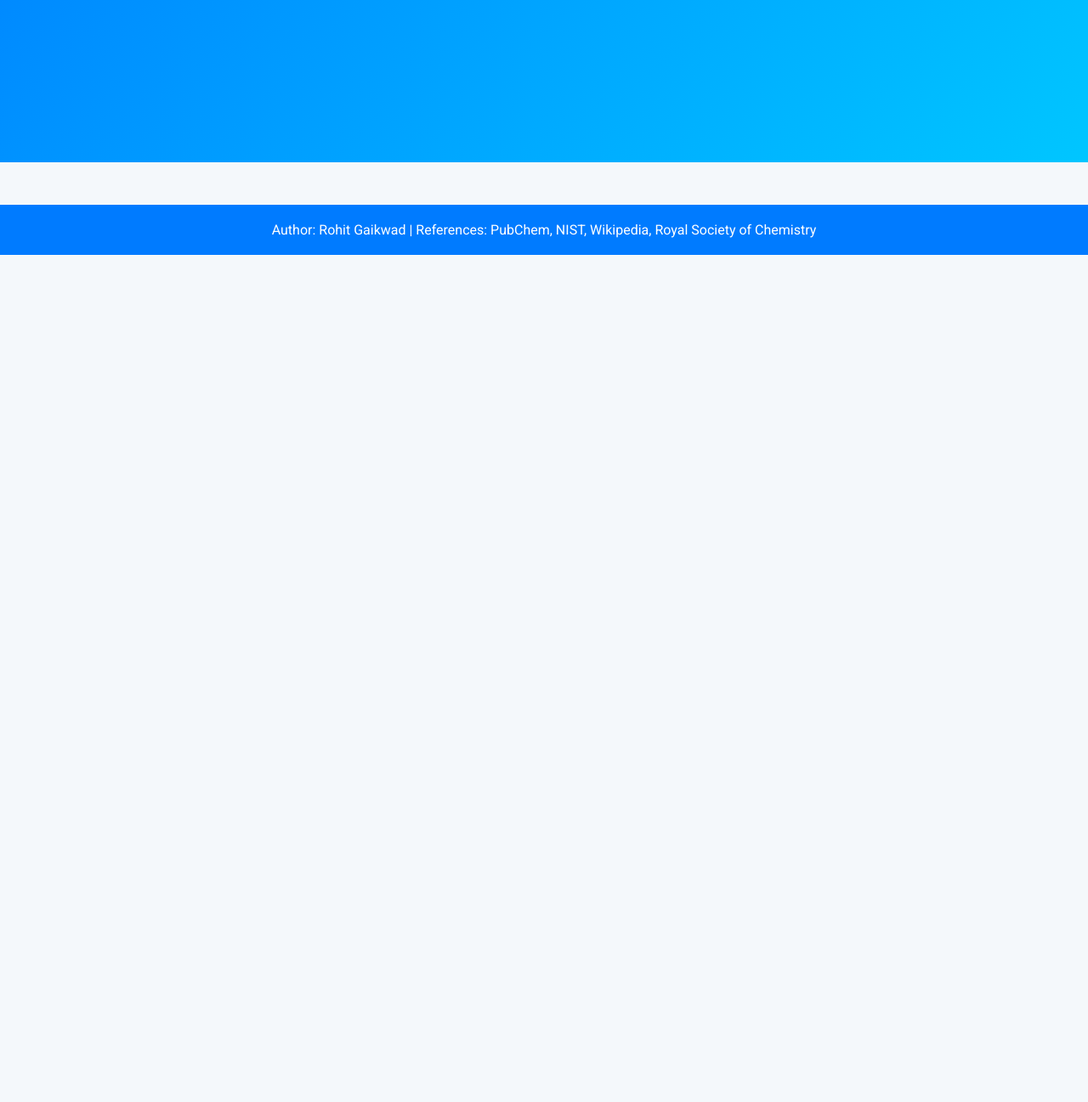
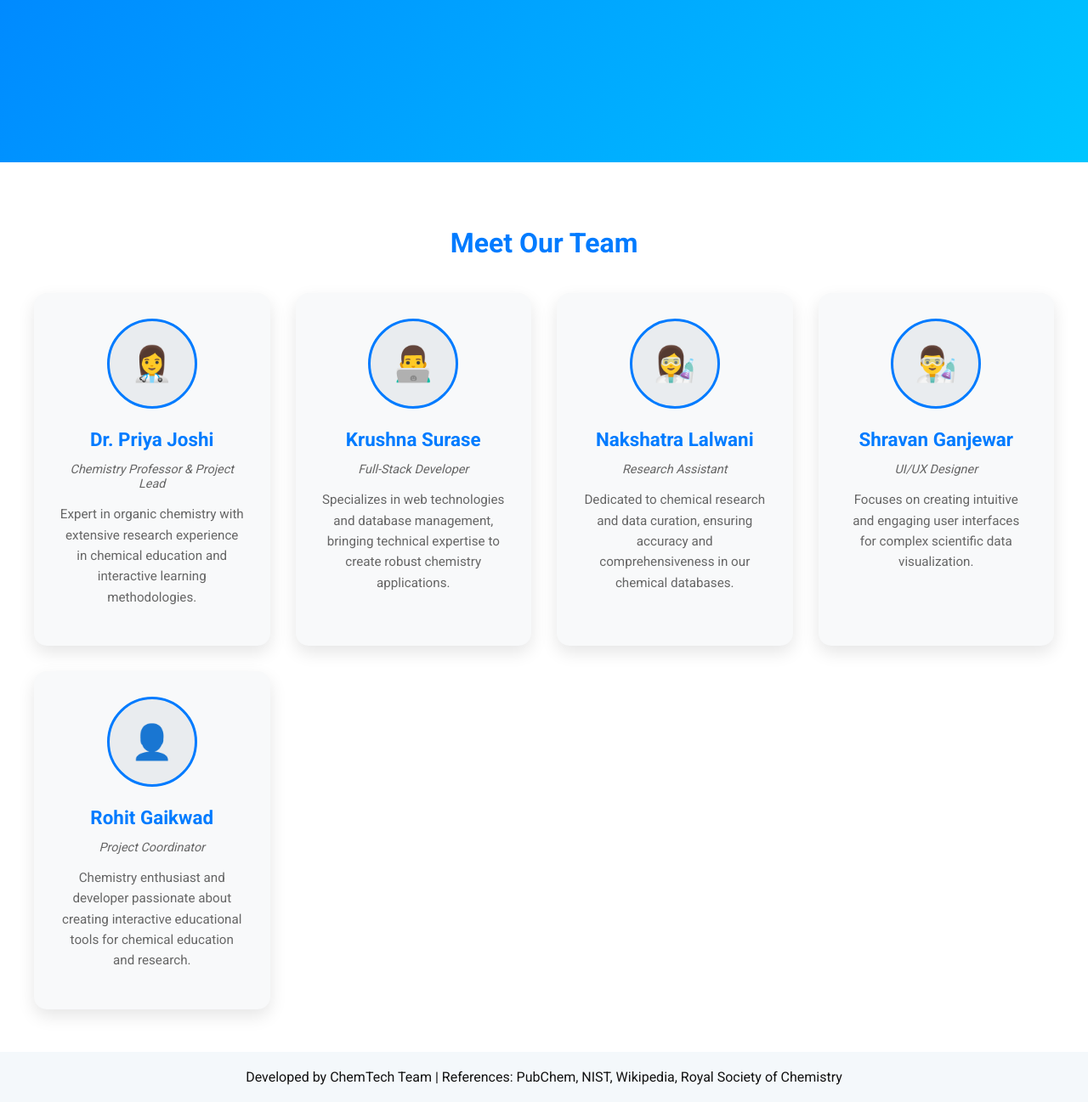
Before and after one commit to rohitgaikwad6156/ChemTech, a plain HTML site: page index.html in a window 1280 px wide. Shown: the part 539-1836 px from the top of the page at 85% size. Before the commit the page ends 839 px from the top, so only its background shows below. Drawn offline with Linux system fonts and the light colour scheme.

Commit message:
Add author section and update footer information
Added author section with team member details and updated footer text.

```diff
--- a/index.html
+++ b/index.html
@@ -25,6 +25,12 @@ nav a:hover { color: #ffe600; }
 .dark-mode { background: #081421; color: #fff; }
 .dark-mode nav { background: #0b2a44; }
 .dark-mode nav a:hover { color: #00ffea; }
+.dark-mode .author-section { background: #081421; }
+.dark-mode .author-section h2 { color: #00ffea; }
+.dark-mode .author-card { background: #1a2332; }
+.dark-mode .author-name { color: #00ffea; }
+.dark-mode .author-role { color: #ccc; }
+.dark-mode .author-bio { color: #ccc; }
 
 /* Hero Section */
 .hero {
@@ -68,8 +74,65 @@ nav a:hover { color: #ffe600; }
 .card p { font-size: 0.95rem; line-height: 1.4; color:#333; }
 .card img { max-width: 80px; margin-bottom: 15px; }
 
-/* Footer */
-footer { margin-top: 50px; padding: 20px; background: #007bff; color: white; }
+/* Author Section */
+.author-section {
+  padding: 50px 20px;
+  background: #fff;
+  text-align: center;
+}
+.author-section h2 {
+  font-size: 2rem;
+  color: #007bff;
+  margin-bottom: 40px;
+}
+.team-grid {
+  display: grid;
+  grid-template-columns: repeat(auto-fit, minmax(250px, 1fr));
+  gap: 30px;
+  max-width: 1200px;
+  margin: 0 auto;
+}
+.author-card {
+  background: #f8f9fa;
+  padding: 30px;
+  border-radius: 15px;
+  box-shadow: 0 8px 20px rgba(0,0,0,0.1);
+  transition: transform 0.3s, box-shadow 0.3s;
+}
+.author-card:hover {
+  transform: translateY(-5px);
+  box-shadow: 0 15px 30px rgba(0,0,0,0.15);
+}
+.author-photo {
+  width: 100px;
+  height: 100px;
+  border-radius: 50%;
+  background: #e9ecef;
+  border: 3px solid #007bff;
+  margin: 0 auto 20px;
+  display: flex;
+  align-items: center;
+  justify-content: center;
+  font-size: 40px;
+  color: #6c757d;
+}
+.author-name {
+  font-size: 1.4rem;
+  font-weight: bold;
+  color: #007bff;
+  margin-bottom: 10px;
+}
+.author-role {
+  font-size: 0.9rem;
+  color: #666;
+  margin-bottom: 15px;
+  font-style: italic;
+}
+.author-bio {
+  color: #666;
+  line-height: 1.6;
+  font-size: 0.95rem;
+}
 
 /* Dark mode button */
 .dark-btn {
@@ -79,7 +142,12 @@ footer { margin-top: 50px; padding: 20px; background: #007bff; color: white; }
 }
 
 /* Responsive */
-@media(max-width:768px){ .hero h1{font-size:2.2rem;} .hero p{font-size:1rem;} }
+@media(max-width:768px){
+  .hero h1{font-size:2.2rem;}
+  .hero p{font-size:1rem;}
+  .author-section h2{font-size:1.5rem;}
+  .team-grid{grid-template-columns: 1fr;}
+}
 </style>
 </head>
 <body>
@@ -95,6 +163,7 @@ footer { margin-top: 50px; padding: 20px; background: #007bff; color: white; }
   <a href="database.html">Chemical Database</a>
   <a href="name-reactions.html">Name Reactions</a>
   <a href="Reaction-Mechanism.html">reaction mechanism</a>
+  <a href="voice-assistant.html">voice-assistant</a>
 </nav>
 
 <section class="hero">
@@ -102,9 +171,48 @@ footer { margin-top: 50px; padding: 20px; background: #007bff; color: white; }
   <p>An Advanced Chemistry Project: Explore chemical databases, visualize molecules in 3D, learn reaction mechanisms, and discover important name reactions with interactive content.</p>
 </section>
 
+<section class="author-section">
+  <h2>Meet Our Team</h2>
+  <div class="team-grid">
+    <div class="author-card">
+      <div class="author-photo">👩‍⚕️</div>
+      <h3 class="author-name">Dr. Priya Joshi</h3>
+      <p class="author-role">Chemistry Professor & Project Lead</p>
+      <p class="author-bio">Expert in organic chemistry with extensive research experience in chemical education and interactive learning methodologies.</p>
+    </div>
+
+    <div class="author-card">
+      <div class="author-photo">👨‍💻</div>
+      <h3 class="author-name">Krushna Surase</h3>
+      <p class="author-role">Full-Stack Developer</p>
+      <p class="author-bio">Specializes in web technologies and database management, bringing technical expertise to create robust chemistry applications.</p>
+    </div>
+
+    <div class="author-card">
+      <div class="author-photo">👩‍🔬</div>
+      <h3 class="author-name">Nakshatra Lalwani</h3>
+      <p class="author-role">Research Assistant</p>
+      <p class="author-bio">Dedicated to chemical research and data curation, ensuring accuracy and comprehensiveness in our chemical databases.</p>
+    </div>
+
+    <div class="author-card">
+      <div class="author-photo">👨‍🔬</div>
+      <h3 class="author-name">Shravan Ganjewar</h3>
+      <p class="author-role">UI/UX Designer</p>
+      <p class="author-bio">Focuses on creating intuitive and engaging user interfaces for complex scientific data visualization.</p>
+    </div>
+
+    <div class="author-card">
+      <div class="author-photo">👤</div>
+      <h3 class="author-name">Rohit Gaikwad</h3>
+      <p class="author-role">Project Coordinator</p>
+      <p class="author-bio">Chemistry enthusiast and developer passionate about creating interactive educational tools for chemical education and research.</p>
+    </div>
+  </div>
+</section>
 
 <footer>
-  Author: Rohit Gaikwad | References: PubChem, NIST, Wikipedia, Royal Society of Chemistry
+  Developed by ChemTech Team | References: PubChem, NIST, Wikipedia, Royal Society of Chemistry
 </footer>
 
 <script>
```
